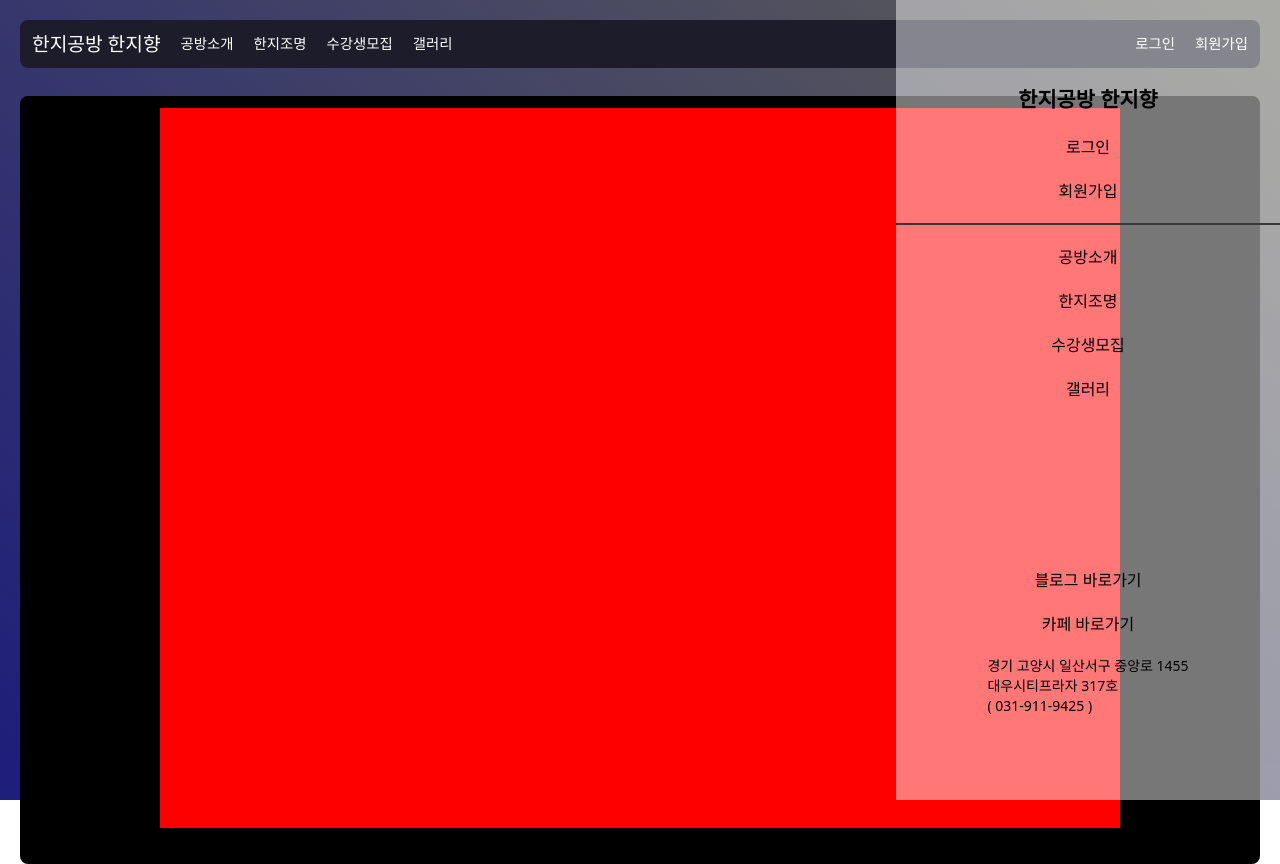
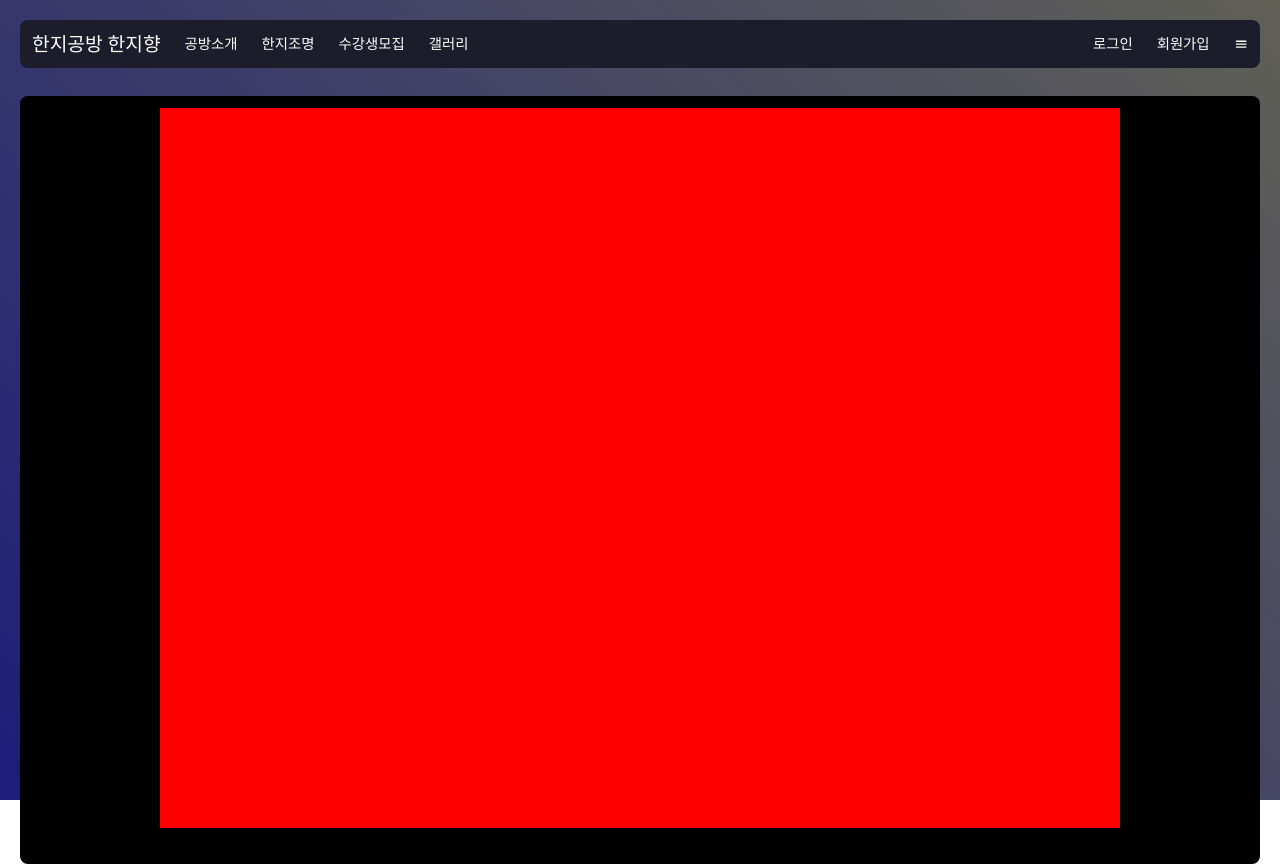
Before and after one commit to hyeonseo1109/router, a Next.js app: page /detail/1 in a window 1280 px wide. Built offline with nearby package versions, Linux system fonts and the light colour scheme.

Commit message:
menuBar 수정, menu퍼튼 추가

```diff
--- a/app/component/Menubar.js
+++ b/app/component/Menubar.js
@@ -1,12 +1,18 @@
+'use client';
+
+
 import Link from "next/link";
+import { useMenuBar } from "../store/useImageStore";
 
 export default function MenuBar () {
+  const menuBar = useMenuBar((state) => state.menuBar)
   return (<>
-    <div className="bg-[#ffffff77] w-[30%] min-h-screen fixed justify-end right-0 top-0 bottom-0">
-      <div className="flex flex-col w-full items-center justify-around h-full">
+  { menuBar &&
+    <div className="bg-[#ffffff77] w-[12rem] min-h-screen fixed justify-end right-0 top-0 bottom-0 z-20">
+      <div className="flex flex-col w-full items-center justify-around h-full text-sm">
         <div className="flex flex-col w-full items-center gap-5">
           <div className="flex flex-col w-full items-center gap-5">
-            <div className="text-[1.3rem] font-bold">한지공방 한지향</div>
+            <div className="text-[1.2rem] font-bold">한지공방 한지향</div>
             <Link href="/signin">로그인</Link>
             <Link href="/signup">회원가입</Link>
           </div>
@@ -21,7 +27,8 @@ export default function MenuBar () {
         <div className="flex flex-col w-full items-center gap-5">
           <a href="https://blog.naver.com/gbhyang" target="_blank"  rel="noopener noreferrer">블로그 바로가기</a>
           <a href="https://cafe.daum.net/hanjinuri" target="_blank"  rel="noopener noreferrer">카페 바로가기</a>
-          <div className="text-sm">
+          <a href="https://map.naver.com/p/entry/place/19444501?placePath=/home?entry=plt&from=map&fromPanelNum=1&additionalHeight=76&timestamp=202508122322&locale=ko&svcName=map_pcv5&searchType=place&lng=126.7585086&lat=37.6708802&c=14.67,0,0,0,dh"  target="_blank"  rel="noopener noreferrer">찾아오시는 길</a>
+          <div className="text-[0.8rem] text-[#0000009a] mx-2">
             <span>경기 고양시 일산서구 중앙로 1455
               <br/>대우시티프라자 317호
               <br/>( 031-911-9425 )</span>
@@ -29,6 +36,6 @@ export default function MenuBar () {
         </div>
       </div>
     </div>
-
+  }
   </>)
 }
--- /dev/null
+++ b/app/component/NavBar.js
@@ -0,0 +1,31 @@
+'use client';
+
+import { IoMenu } from "react-icons/io5";
+import Link from "next/link";
+import { useMenuBar } from "../store/useImageStore";
+import MenuBar from "./MenuBar";
+
+
+
+export default function NavBar () {
+  const setMenuBar = useMenuBar( (state) => state.setMenuBar)
+  return ( <>
+    <nav className="flex justify-between bg-[#1c1c2b] my-5 rounded-lg mx-5 h-[3rem] w-auto items-center p-3 text-white text-[0.9rem]">
+            <div className="flex gap-6 items-center">
+              <Link href="/" className="text-[1.2rem]">한지공방 한지향</Link>
+              <Link href="/about">공방소개</Link>
+              <Link href="/lamp">한지조명</Link>
+              <Link href="/student">수강생모집</Link>
+              <Link href="/gallery">갤러리</Link>
+            </div>
+            <div className="flex gap-6 items-center">
+              <div className="flex gap-6 items-center">
+                <Link href="/signin">로그인</Link>
+                <Link href="/signup">회원가입</Link>
+              </div>
+            <IoMenu onClick={setMenuBar(p => !p)}/>
+            </div>
+          </nav>
+          <MenuBar />
+  </>)
+}
--- a/app/layout.js
+++ b/app/layout.js
@@ -1,7 +1,5 @@
-import localFont from "next/font/local";
+import NavBar from "./component/NavBar";
 import "./globals.css";
-import Link from "next/link";
-import MenuBar from "./component/MenuBar";
 
 export const metadata = {
   title: "Hyang",
@@ -9,26 +7,11 @@ export const metadata = {
 };
 
 export default function RootLayout({ children }) {
+
   return (
     <html lang="ko" className="background">
       <body className="flex flex-col gap-2">
-
-        <nav className="flex justify-between bg-[#1c1c2b] my-5 rounded-lg mx-5 h-[3rem] w-auto items-center p-3 text-white text-[0.9rem]">
-          <div className="flex gap-5 items-center">
-            <Link href="/" className="text-[1.2rem]">한지공방 한지향</Link>
-            <Link href="/about">공방소개</Link>
-            <Link href="/lamp">한지조명</Link>
-            <Link href="/student">수강생모집</Link>
-            <Link href="/gallery">갤러리</Link>
-          </div>
-          <div className="flex gap-5 items-center">
-            <Link href="/signin">로그인</Link>
-            <Link href="/signup">회원가입</Link>
-          </div>
-        </nav>
-        <MenuBar />
-
-
+        <NavBar />
         <div className="bg-[#000] mx-5 p-3 rounded-lg">
           {children}
         </div>
--- a/app/store/useImageStore.js
+++ b/app/store/useImageStore.js
@@ -9,3 +9,8 @@ export const useImageStore = create((set) => ({
         set({ cards: data });
     },
 }));
+
+export const useMenuBar = create((set) => ({
+    menuBar: false,
+    setMenuBar: (menu) => set({menu}),
+}));
--- a/package.json
+++ b/package.json
@@ -12,6 +12,7 @@
     "next": "14.2.30",
     "react": "^18",
     "react-dom": "^18",
+    "react-icons": "^5.5.0",
     "swiper": "^11.2.10",
     "zustand": "^5.0.6"
   },
```
Also changed, not shown: 1 other file (tests, documents, lock files or other folders).
